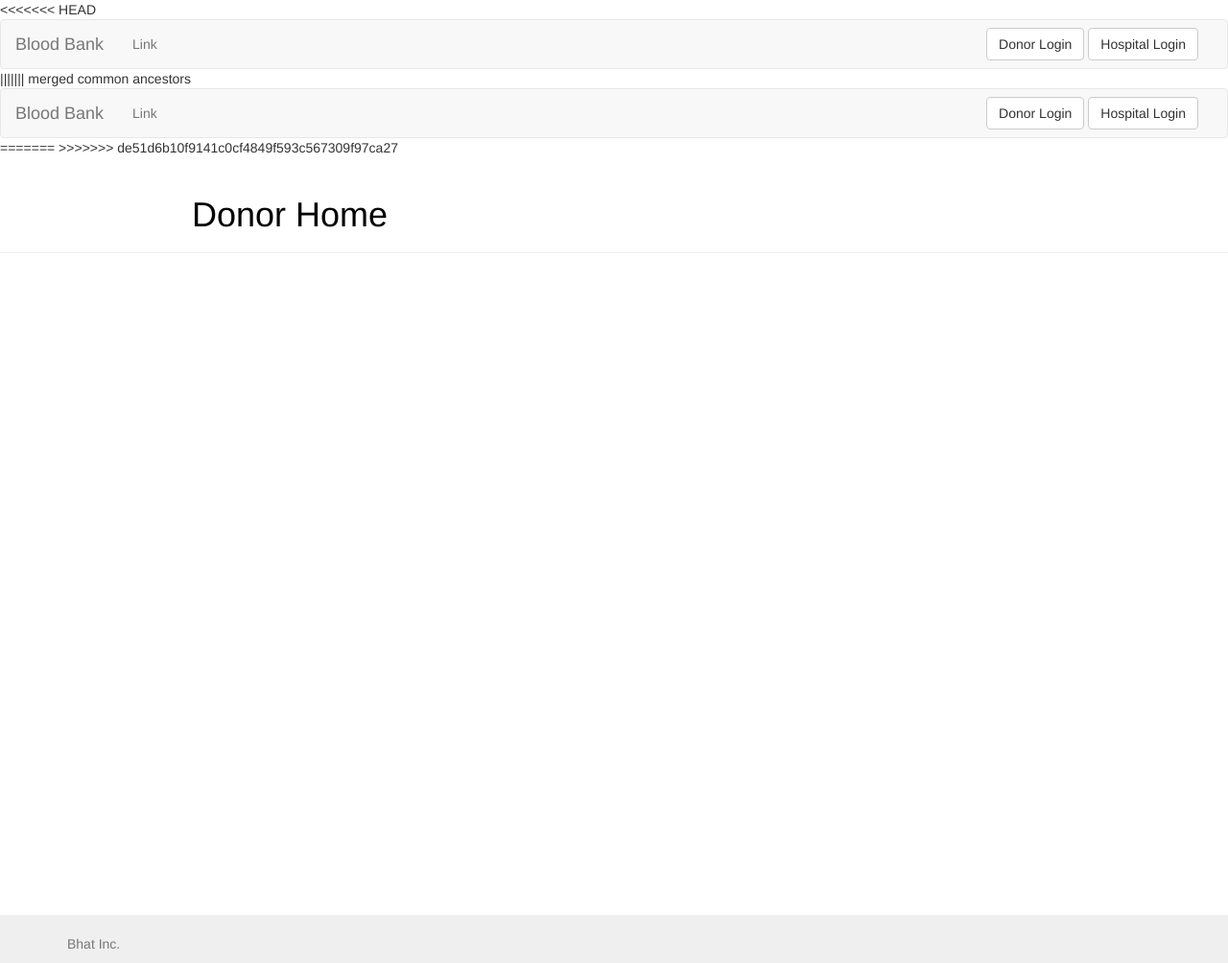
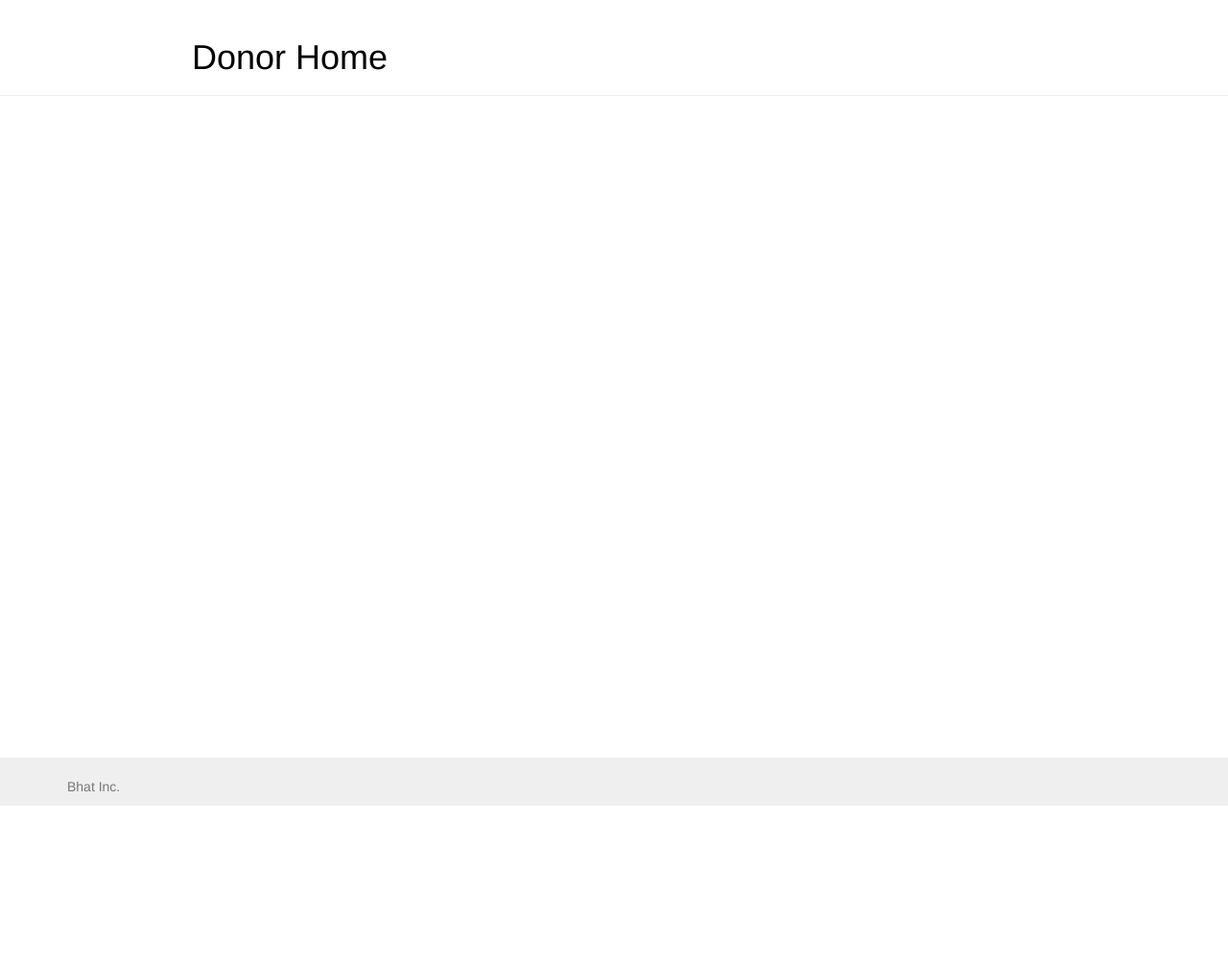
Before and after one commit to sidn77/Blood-Bank, a Django app: page /donor/home in a window 1280 px wide. Shown: the whole page at 96% size. After the commit the page ends 840 px from the top, so only its background shows below. Run offline with Django 3.2, Linux system fonts and the light colour scheme; a user stored in the database is signed in; some libraries are stand-ins or nearby versions.

```diff
--- a/vampire/templates/vampire/base.html
+++ b/vampire/templates/vampire/base.html
@@ -1,3 +1,4 @@
+
 {%load staticfiles%}
 <!DOCTYPE html>
 <html lang="en">
@@ -6,7 +7,7 @@
     <meta http-equiv="X-UA-Compatible" content="IE=edge">
     <meta name="viewport" content="width=device-width, initial-scale=1">
     <!-- The above 3 meta tags *must* come first in the head; any other head content must come *after* these tags -->
-    <title>Blood Bank</title>
+    <title>Bootstrap 101 Template</title>
 
     <!-- Bootstrap -->
     <link href="{% static 'css/bootstrap.min.css' %}" rel="stylesheet">
@@ -23,50 +24,6 @@
 </head>
 <body>
 
-<<<<<<< HEAD
-<nav class="navbar navbar-default">
-    <div class="container-fluid">
-        <div class="navbar-header">
-            <a class="navbar-brand" href="#">Blood Bank</a>
-        </div>
-        <!--collapsible navbar section-->
-        <div class="collapse navbar-collapse">
-            <ul class="nav navbar-nav">
-                <li><a href="#">Link</a></li>
-            </ul>
-
-            <ul class="navbar-form navbar-right">
-                <div class="form-group">
-                    <button type="submit" class="btn btn-default" onclick="location.href='{%url 'donor:donor_login' %}'">Donor Login</button>
-                    <button type="submit" class="btn btn-default" onclick="location.href='{%url 'hospital_login' %}'">Hospital Login</button>
-                </div>
-            </ul>
-        </div>
-    </div>
-</nav>
-||||||| merged common ancestors
-<nav class="navbar navbar-default">
-    <div class="container-fluid">
-        <div class="navbar-header">
-            <a class="navbar-brand" href="#">Blood Bank</a>
-        </div>
-        <!--collapsible navbar section-->
-        <div class="collapse navbar-collapse">
-            <ul class="nav navbar-nav">
-                <li><a href="#">Link</a></li>
-            </ul>
-
-            <ul class="navbar-form navbar-right">
-                <div class="form-group">
-                    <button type="submit" class="btn btn-default" onclick="location.href='{%url 'donor:donor_home' %}'">Donor Login</button>
-                    <button type="submit" class="btn btn-default" onclick="location.href='{%url 'hospital_login' %}'">Hospital Login</button>
-                </div>
-            </ul>
-        </div>
-    </div>
-</nav>
-=======
->>>>>>> de51d6b10f9141c0cf4849f593c567309f97ca27
 {%block content %}
 {%endblock%}
 
--- a/vampire/templates/vampire/logged_in_hospital_navbar.html
+++ b/vampire/templates/vampire/logged_in_hospital_navbar.html
@@ -1,3 +1,4 @@
+
 {% load bootstrap3 %}
 <nav class="navbar navbar-default">
     <div class="container-fluid">
--- a/vampire/views.py
+++ b/vampire/views.py
@@ -17,7 +17,6 @@ def index(request):
 def donor_home(request):
     return render(request, 'donor/donor_home.html')
 
-
 def donor_register(request):
     if request.method == "POST":
         form = DonorRegisterForm(request.POST)
@@ -28,8 +27,9 @@ def donor_register(request):
         else:
             return render_to_response('donor/donor_register.html', {'form': form})
     else:
-        form = DonorForm(instance=donor)
-    return render(request, 'donor/donor_register.html', {'form': DonorForm})
+        form = DonorRegisterForm()
+
+    return render(request, 'donor/donor_register.html', {'form': form})
 
 def donor_login(request):
     if request.method == "POST":
@@ -60,8 +60,32 @@ def donor_login(request):
                 login(request, user)
                 return HttpResponseRedirect(success_redirect_url)
 
+def donor_logout(request):
+    logout(request)
+    redirect_to = request.GET.get(next, '/donor/login')
 
-# HOSPITAL VIEWS
+    return HttpResponseRedirect(redirect_to)
+
+# HOSPITAL VIEWS ---
+@login_required(login_url='/hospital/login')
+def hospital_home(request):
+    return render(request, 'hospital/hospital_home.html')
+
+def hospital_register(request):
+    if request.method == "POST":
+        form = HospitalRegisterForm(request.POST)
+
+        if form.is_valid():
+            print("form is valid")
+            hospital_instance = form.save();
+            return redirect('hospital_login')
+        else:
+           return render_to_response('hospital/hospital_register.html', {'form': form})
+    else:
+        form = HospitalRegisterForm()
+
+    return render(request, 'hospital/hospital_register.html', {'form': form})
+
 def hospital_login(request):
     if request.method == "POST":
         form = HospitalLoginForm(request.POST)
@@ -97,22 +121,3 @@ def hospital_logout(request):
     redirect_to = request.GET.get(next, '/hospital/login')
 
     return HttpResponseRedirect(redirect_to)
-
-def hospital_register(request):
-    if request.method == "POST":
-        form = HospitalRegisterForm(request.POST)
-
-        if form.is_valid():
-            print("form is valid")
-            hospital_instance = form.save();
-            return redirect('hospital_login')
-        else:
-           return render_to_response('hospital/hospital_register.html', {'form': form})
-    else:
-        form = HospitalRegisterForm()
-
-    return render(request, 'hospital/hospital_register.html', {'form': form})
-
-@login_required(login_url='/hospital/login')
-def hospital_home(request):
-    return render(request, 'hospital/hospital_home.html')
```
Also changed, not shown: vampire/models.py (+4 -4 lines), vampire/templates/vampire/index.html (+0 -8 lines), vampire/migrations/0003_auto_20160420_1548.py (added), vampire/migrations/0004_auto_20160420_1549.py (added).
